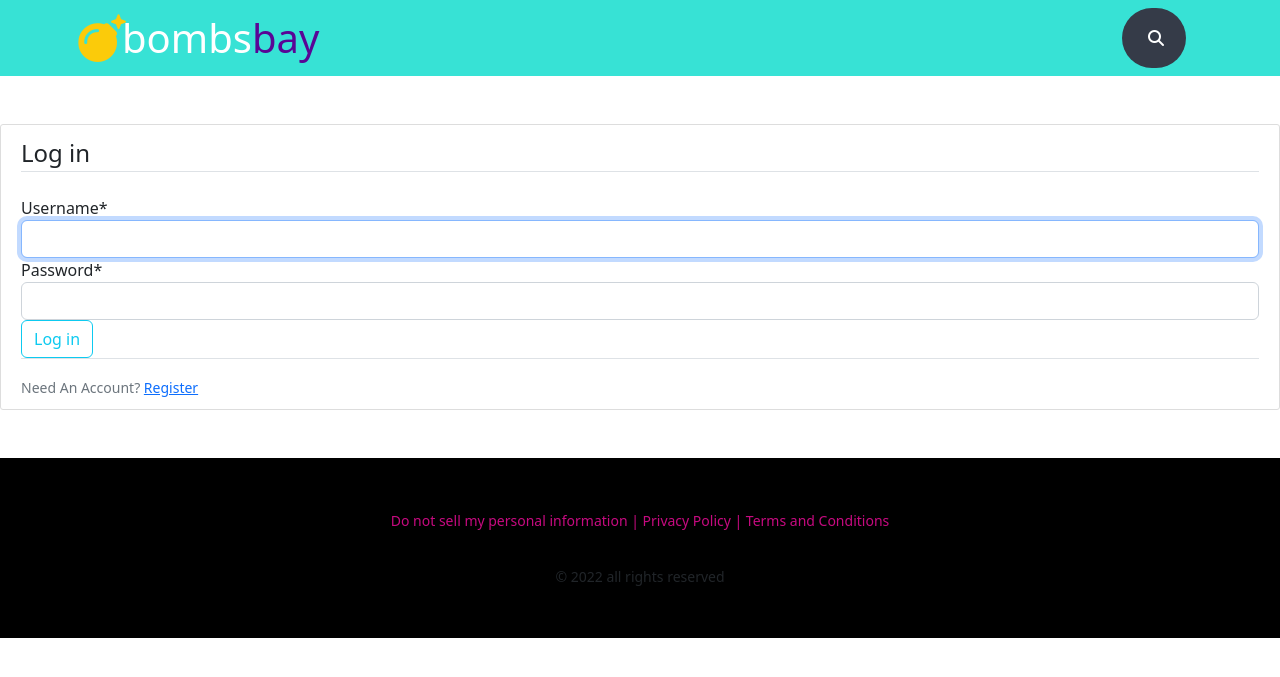
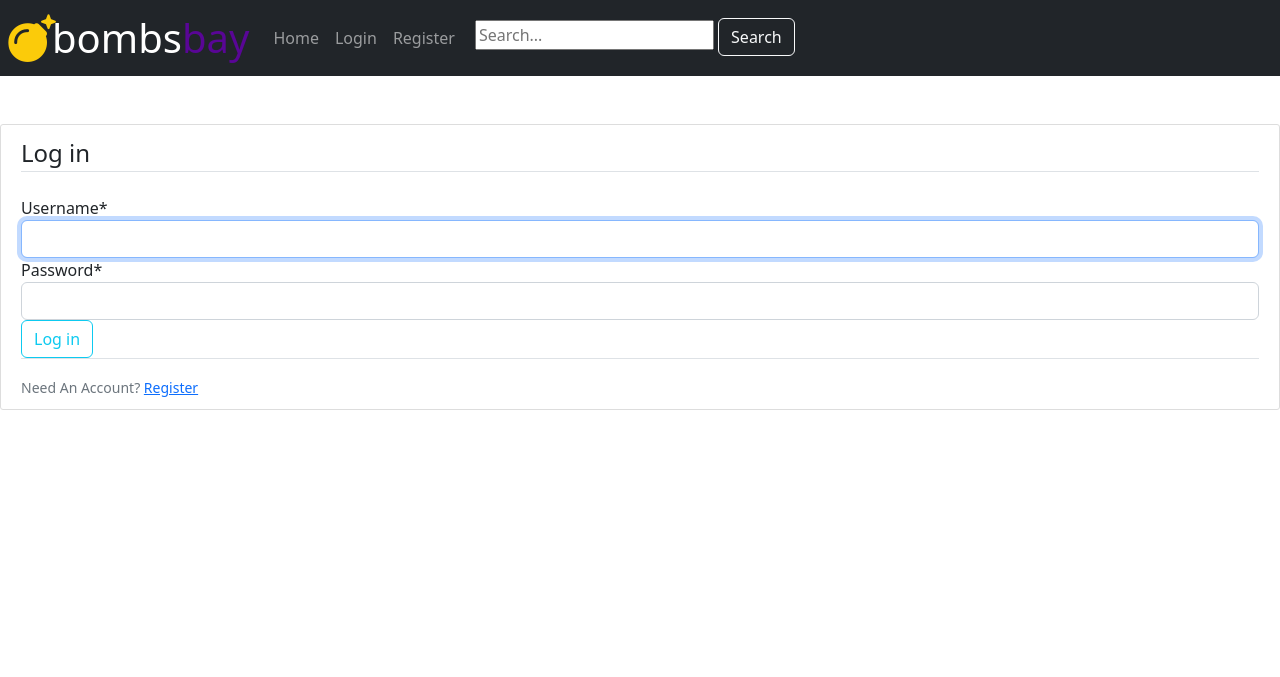
Before and after one commit to b3nzuk3/djangoApp3, a Django app: page /login/ in a window 1280 px wide. Shown: the top 677 px of the page. Run offline with Django 4.2, Linux system fonts and the light colour scheme; some libraries are stand-ins or nearby versions; some web fonts are replaced.

Commit message:
all links are working and user is able to login and logout

```diff
--- a/imageGram/static/imageGram/main.css
+++ b/imageGram/static/imageGram/main.css
@@ -23,49 +23,6 @@ font-family: 'Tiro Devanagari Sanskrit', serif;
 }
 
 
-.searchbar {
-  margin-bottom: auto;
-  margin-top: auto;
-  height: 60px;
-  background-color: #353b48;
-  border-radius: 30px;
-  padding: 10px;
-}
-
-.search_input {
-  color: white;
-  border: 0;
-  outline: 0;
-  background: none;
-  width: 0;
-  caret-color: transparent;
-  line-height: 40px;
-  transition: width 0.4s linear;
-}
-
-.searchbar:hover>.search_input {
-  padding: 0 10px;
-  width: 450px;
-  caret-color: red;
-  transition: width 0.4s linear;
-}
-
-.searchbar:hover>.search_icon {
-  background: white;
-  color: #e74c3c;
-}
-
-.search_icon {
-  height: 40px;
-  width: 40px;
-  float: right;
-  display: flex;
-  justify-content: center;
-  align-items: center;
-  border-radius: 50%;
-  color: white;
-  text-decoration: none;
-}
 
 /* HOME PAGE STYLLING */
 
--- a/imageGram/templates/imageGram/base.html
+++ b/imageGram/templates/imageGram/base.html
@@ -19,32 +19,49 @@
       border-radius: 3px;
       margin-bottom: 20px;
     }
-
   </style>
 </head>
 
 <body>
-  <nav class="navbar navbar-expand-lg navbar-dark mb-5">
-    <div class="container">
+  <nav class="navbar navbar-expand-lg navbar-dark bg-dark mb-5">
+    <div class="container-fluid">
       <div class="">
         <a style="font-size:2.5rem;" class="navbar-brand" href="{% url 'image-home' %}"><i style="color:#FBCB0A;" class="fas fa-bomb favicon fa-beat"></i>bombs<span style="color:#590696;">bay</span></a>
       </div>
+      <button class="navbar-toggler" type="button" data-bs-toggle="collapse" data-bs-target="#navbarNav" aria-controls="navbarNav" aria-expanded="false" aria-label="Toggle navigation">
+        <span class="navbar-toggler-icon"></span>
+      </button>
+      <div class="collapse navbar-collapse" id="navbarNav">
+        <ul class="navbar-nav">
+          <li class="nav-item"><a class="nav-link" href="{% url 'image-home' %}">Home</a></li>
+          {% if user.is_authenticated %}
+          <li class="nav-item"><a class="nav-link" href="{% url 'logout' %}">Post</a></li>
+          <li class="nav-item"><a class="nav-link" href="#">Profile</a></li>
+          <li class="nav-item"><a class="nav-link" href="{% url 'logout' %}">Logout</a></li>
+          {% else %}
+          <li class="nav-item"><a class="nav-link" href="{% url 'login' %}">Login</a></li>
+          <li class="nav-item"><a class="nav-link" href="{% url 'register' %}">Register</a></li>
+          {% endif %}
           <form class="" action="{% url 'image-search' %}" method="get">
-        <div class="container h-100">
-          <div class="d-flex justify-content-end h-100">
-            <div class="searchbar">
-              <input class="search_input" type="text" name="search" placeholder="Search...">
-              <a href="#" class="search_icon"><i class="fas fa-search"></i></a>
+            <div class="container ">
+              <div class="d-flex justify-content-center ">
+                <div class="r">
+                  <input class="" type="text" name="search" placeholder="Search...">
+                  <button class="btn btn-outline-light" type="submit">Search</button>
                 </div>
               </div>
             </div>
           </form>
+        </ul>
+
+      </div>
+
     </div>
 
   </nav>
   {% block content %}{% endblock %}
 
-  <section class="mt-5 text-center" style="background-color:black;">
+  <!-- <section class="mt-5 text-center" style="background-color:black;">
     <div style="color:#C70A80" class="container ">
       <footer class="pb-3">
         <p> <small>Do not sell my personal information | Privacy Policy | Terms and Conditions</small></p>
@@ -53,7 +70,7 @@
     </div>
     <footer><small>&copy 2022 all rights reserved</small></footer>
 
-  </section>
+  </section> -->
 
   <!-- JavaScript Bundle with Popper -->
 
--- a/imageGram/views.py
+++ b/imageGram/views.py
@@ -29,4 +29,7 @@ def home(request):
     ctx = {'images': images}
 
     return render(request, 'imageGram/home.html', ctx)
+
+# def addImage(request):
+
 # Create your views here.
```
Also changed, not shown: imageGram/templates/imageGram/home.html (+0 -71 lines), db.sqlite3. Lines whose indentation alone changed are shown as unchanged.
